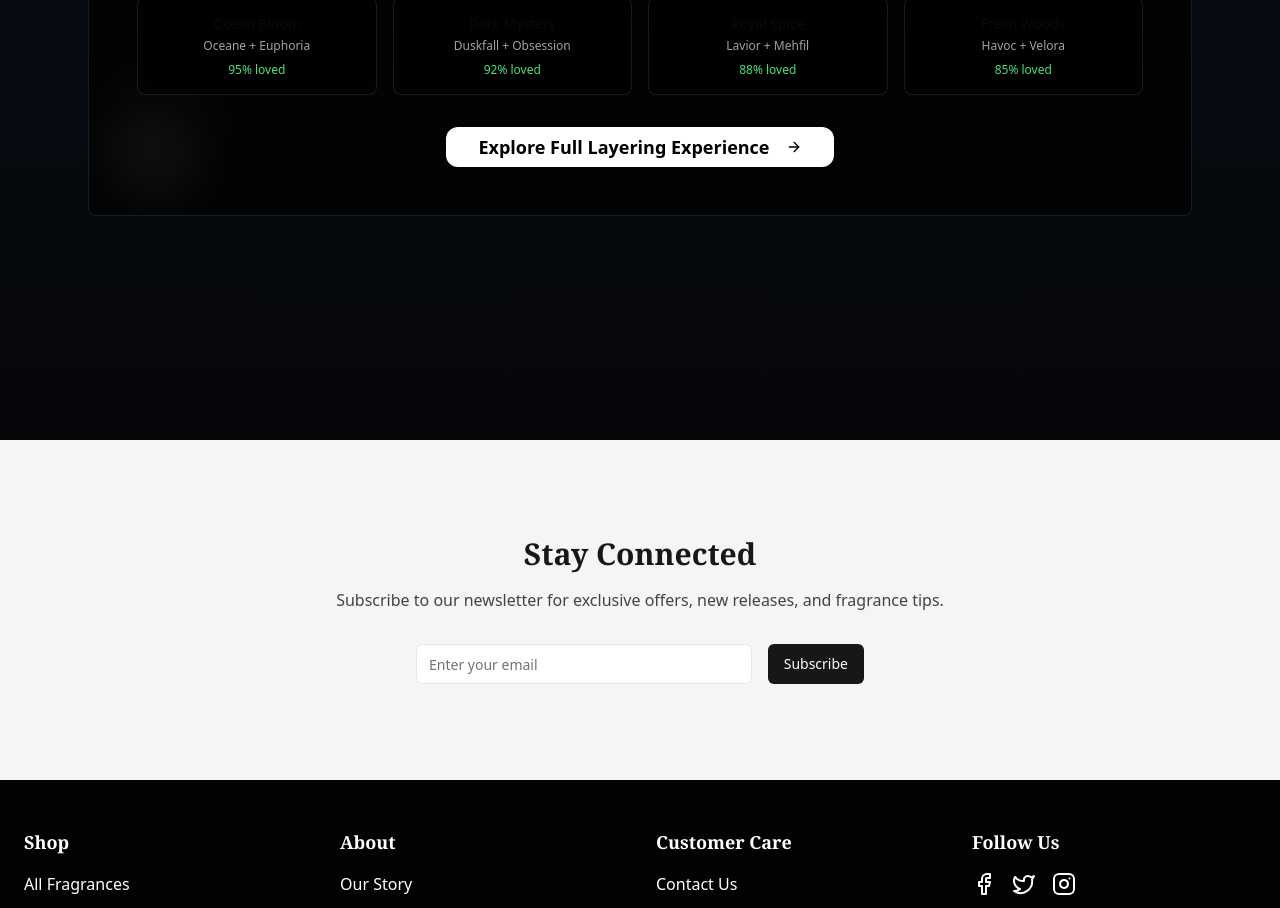
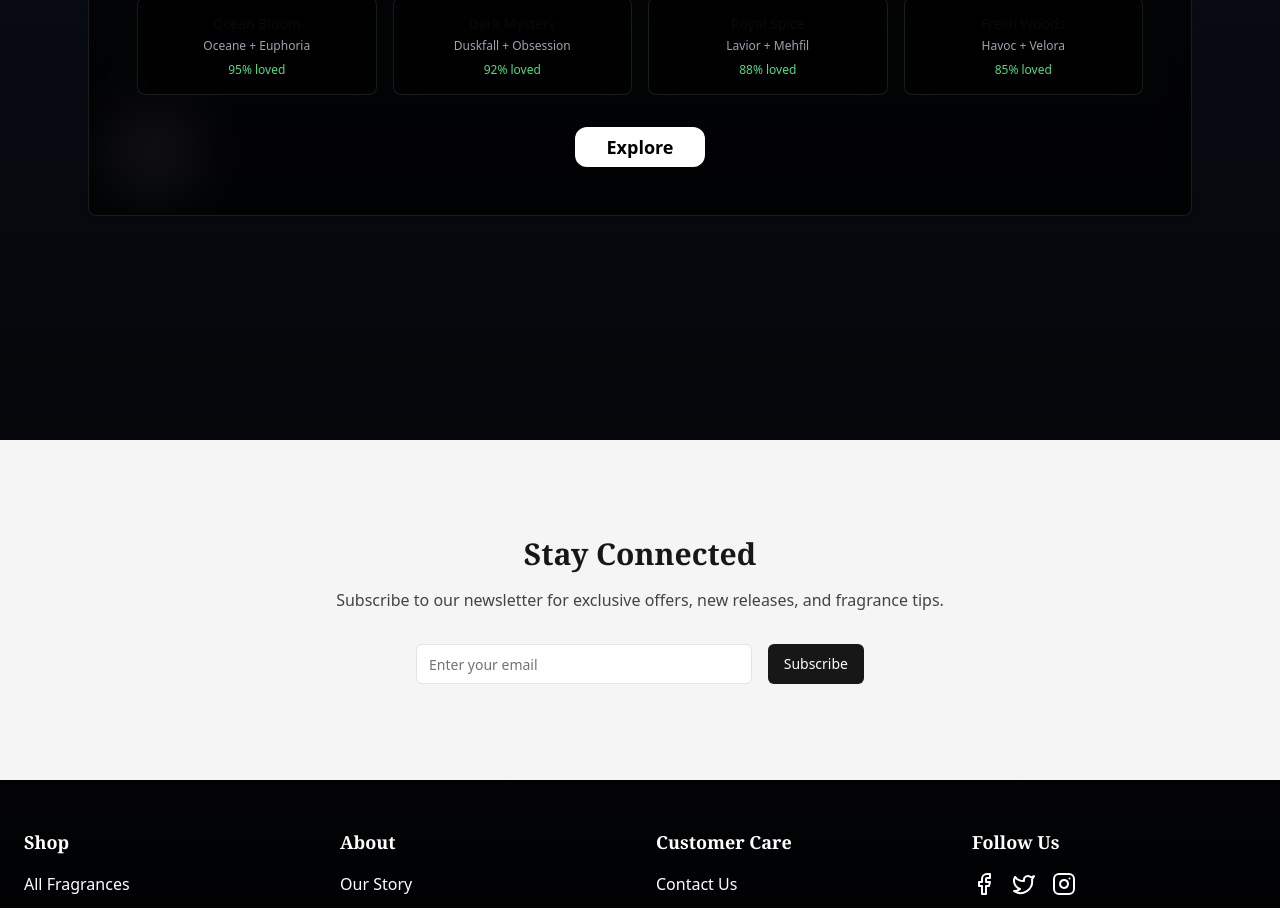
Before and after one commit to vedpatel1105/VAVE-Fragrances-Website, a Next.js app: page / in a window 1280 px wide. Shown: the part 3780-4688 px from the top of the page. Built offline with nearby package versions, Linux system fonts and the light colour scheme; a web font is replaced by a local one.

Commit message:
Update page.tsx

```diff
--- a/src/app/page.tsx
+++ b/src/app/page.tsx
@@ -824,8 +824,8 @@ export default function Home() {
                   <div className="text-center">
                     <Link href="/layering">
                       <Button className="bg-white text-black hover:bg-gray-200 px-8 py-4 text-lg font-semibold rounded-xl transform hover:scale-105 transition-all duration-300">
-                        Explore Full Layering Experience
-                        <ArrowRight className="ml-2 h-5 w-5" />
+                        Explore
+
                       </Button>
                     </Link>
                   </div>
```
